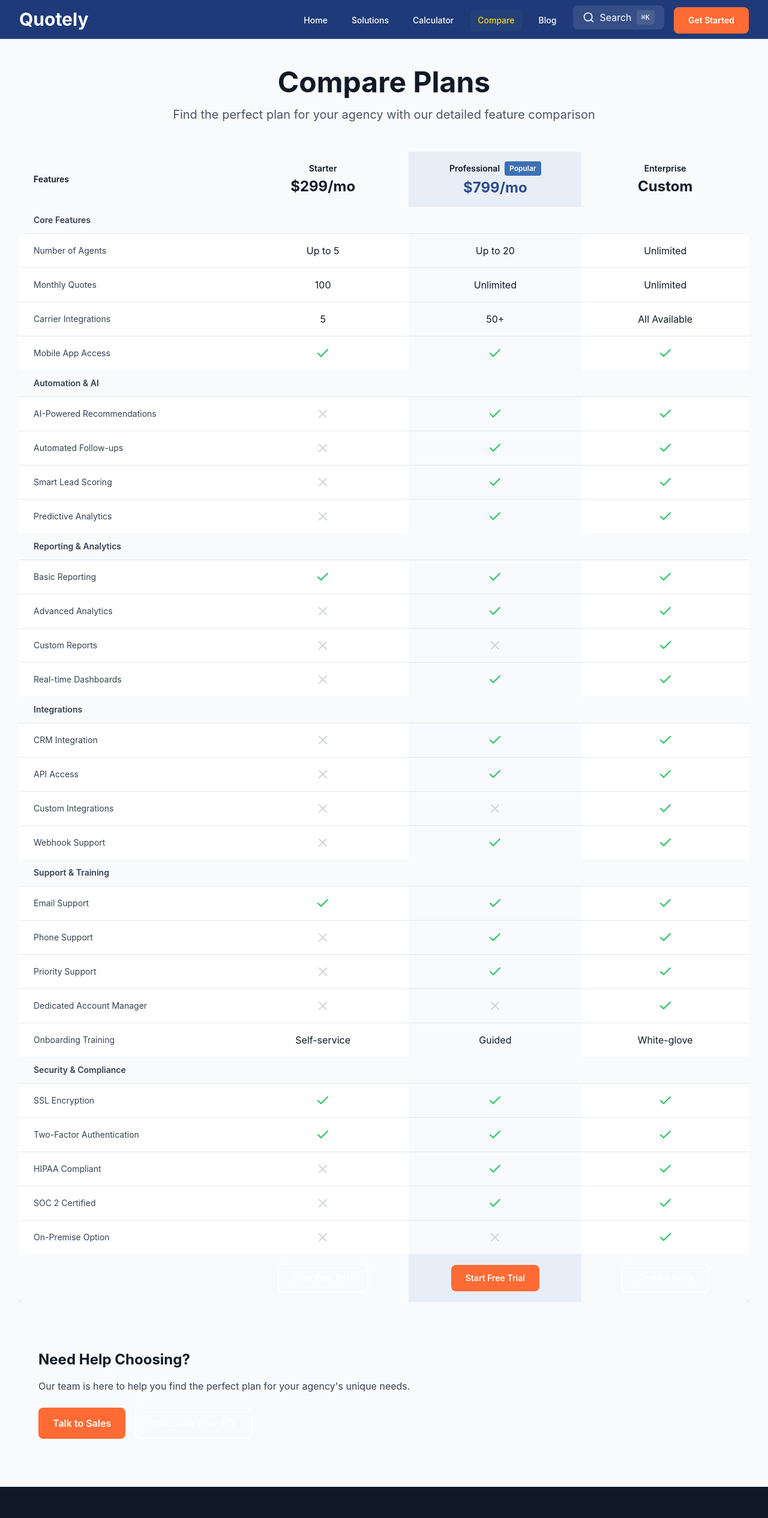
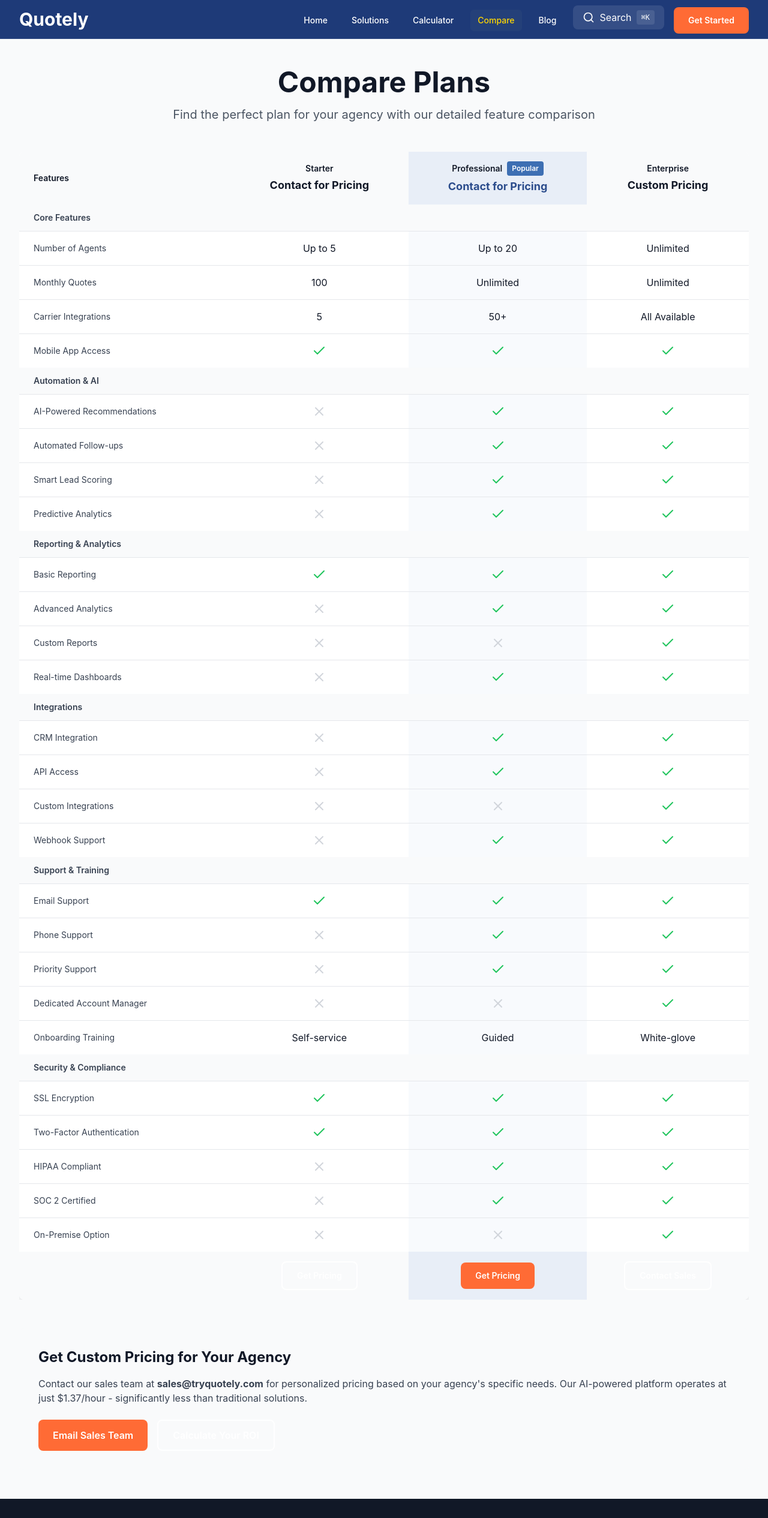
Before and after one commit to QuotelyAi/quotely-spa, a React (Vite) app: page /compare in a window 1280 px wide. Shown: the top 2531 px of the page at 60% size. Built offline with nearby package versions, Linux system fonts and the light colour scheme.

Commit message:
Fix pricing on Compare page - remove false pricing, direct to sales@tryquotely.com

```diff
--- a/src/pages/Compare.tsx
+++ b/src/pages/Compare.tsx
@@ -73,18 +73,18 @@ const Compare: React.FC = () => {
                 <th className="px-6 py-4 text-left text-sm font-semibold text-gray-900">Features</th>
                 <th className="px-6 py-4 text-center text-sm font-semibold text-gray-900">
                   <div>Starter</div>
-                  <div className="text-2xl font-bold text-gray-900 mt-1">$299/mo</div>
+                  <div className="text-lg font-bold text-gray-900 mt-1">Contact for Pricing</div>
                 </th>
                 <th className="px-6 py-4 text-center text-sm font-semibold text-gray-900 bg-primary-50">
                   <div className="flex items-center justify-center">
                     Professional
                     <span className="ml-2 bg-primary-500 text-white text-xs px-2 py-1 rounded">Popular</span>
                   </div>
-                  <div className="text-2xl font-bold text-primary-600 mt-1">$799/mo</div>
+                  <div className="text-lg font-bold text-primary-600 mt-1">Contact for Pricing</div>
                 </th>
                 <th className="px-6 py-4 text-center text-sm font-semibold text-gray-900">
                   <div>Enterprise</div>
-                  <div className="text-2xl font-bold text-gray-900 mt-1">Custom</div>
+                  <div className="text-lg font-bold text-gray-900 mt-1">Custom Pricing</div>
                 </th>
               </tr>
             </thead>
@@ -113,17 +113,17 @@ const Compare: React.FC = () => {
               <tr className="bg-gray-50">
                 <td className="px-6 py-4"></td>
                 <td className="px-6 py-4 text-center">
-                  <a href="/demo?plan=starter" className="btn-secondary text-sm">
-                    Start Free Trial
+                  <a href="mailto:sales@tryquotely.com?subject=Quotely Starter Plan Inquiry" className="btn-secondary text-sm">
+                    Get Pricing
                   </a>
                 </td>
                 <td className="px-6 py-4 text-center bg-primary-50">
-                  <a href="/demo?plan=professional" className="btn-primary text-sm">
-                    Start Free Trial
+                  <a href="mailto:sales@tryquotely.com?subject=Quotely Professional Plan Inquiry" className="btn-primary text-sm">
+                    Get Pricing
                   </a>
                 </td>
                 <td className="px-6 py-4 text-center">
-                  <a href="/contact?plan=enterprise" className="btn-secondary text-sm">
+                  <a href="mailto:sales@tryquotely.com?subject=Quotely Enterprise Plan Inquiry" className="btn-secondary text-sm">
                     Contact Sales
                   </a>
                 </td>
@@ -133,13 +133,14 @@ const Compare: React.FC = () => {
         </div>
 
         <div className="mt-12 bg-gray-50 rounded-lg p-8">
-          <h2 className="text-2xl font-bold text-gray-900 mb-4">Need Help Choosing?</h2>
+          <h2 className="text-2xl font-bold text-gray-900 mb-4">Get Custom Pricing for Your Agency</h2>
           <p className="text-gray-700 mb-6">
-            Our team is here to help you find the perfect plan for your agency's unique needs.
+            Contact our sales team at <strong>sales@tryquotely.com</strong> for personalized pricing based on your agency's specific needs.
+            Our AI-powered platform operates at just $1.37/hour - significantly less than traditional solutions.
           </p>
           <div className="flex flex-col sm:flex-row gap-4">
-            <a href="/contact" className="btn-primary">
-              Talk to Sales
+            <a href="mailto:sales@tryquotely.com" className="btn-primary">
+              Email Sales Team
             </a>
             <a href="/calculator" className="btn-secondary">
               Calculate Your ROI
```
